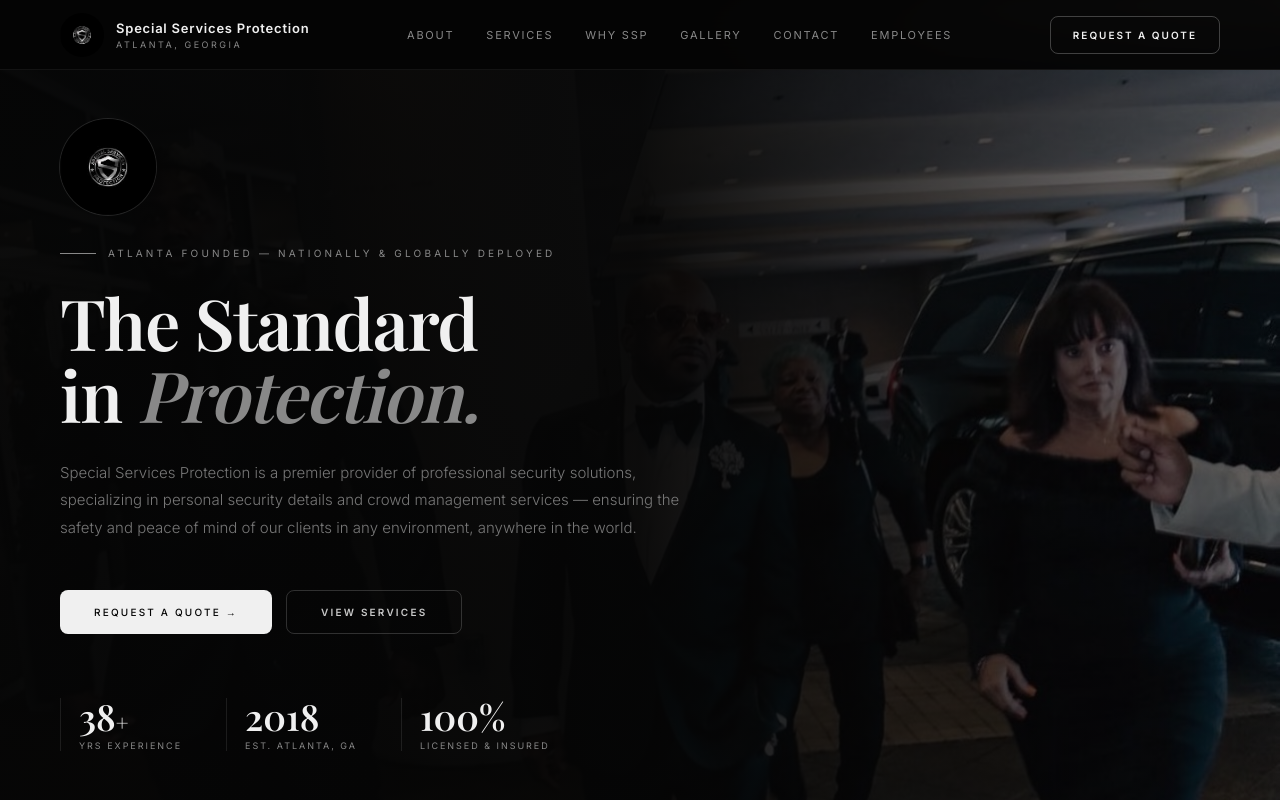
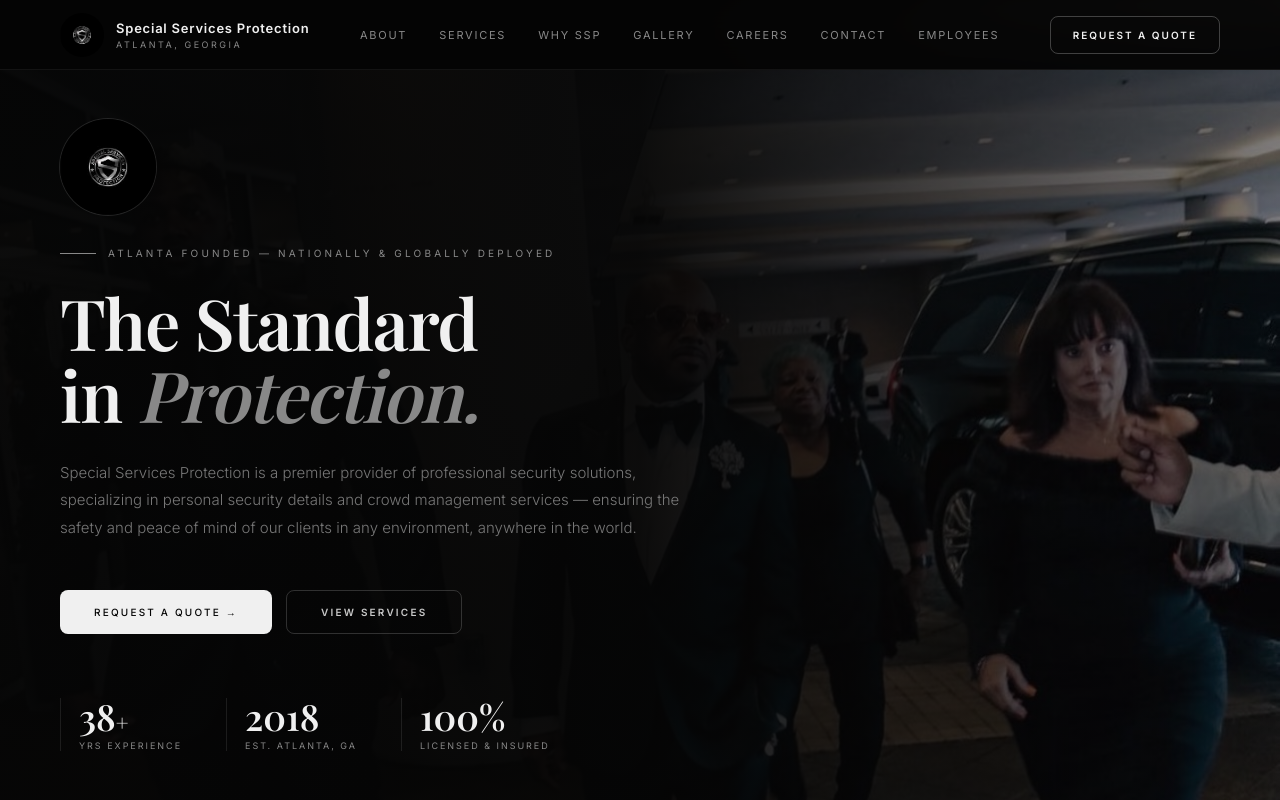
Before and after one commit to DijonLowery/specialservicesprotection-invoice, a React (Vite) app: page / in a window 1280 px wide. Shown: the top 800 px of the page. Built offline with nearby package versions, Linux system fonts and the light colour scheme.

Commit message:
Add Careers and Join the Team application links

```diff
--- a/src/sspWebsiteTemplate.js
+++ b/src/sspWebsiteTemplate.js
@@ -145,7 +145,7 @@ footer{background:var(--b);border-top:1px solid rgba(255,255,255,.04);padding:72
 .mt{font-family:"Playfair Display",serif;font-size:26px;color:var(--sb);margin-bottom:7px;}
 .ms{font-size:12px;color:var(--tm);margin-bottom:32px;font-weight:300;}
 .smsg{display:none;margin-top:14px;padding:14px;border:1px solid rgba(200,200,200,.12);font-size:12px;color:var(--s);}
-@media(max-width:1100px){.agrid,.fgrid{grid-template-columns:1fr;}.aimg,.fimg{height:460px;}.atxt,.ftxt{padding:60px 40px;}.wgrid,.cgrid{grid-template-columns:1fr;}.ftop{grid-template-columns:1fr 1fr;}.slist{grid-template-columns:1fr 1fr;}.sgrid{grid-template-columns:1fr 1fr;}}
+@media(max-width:1100px){.nlinks{gap:20px}.agrid,.fgrid{grid-template-columns:1fr;}.aimg,.fimg{height:460px;}.atxt,.ftxt{padding:60px 40px;}.wgrid,.cgrid{grid-template-columns:1fr;}.ftop{grid-template-columns:1fr 1fr;}.slist{grid-template-columns:1fr 1fr;}.sgrid{grid-template-columns:1fr 1fr;}}
 @media(max-width:768px){#nav{padding:0 24px;}.nlinks,.ncta{display:none;}.hbtn{display:flex;}.sec,.ctaw,footer,.tbar,.divl{padding-left:24px;padding-right:24px;}.hin{padding:0 24px;padding-top:70px;}.agrid,.fgrid,.wgrid,.cgrid,.fr,.ftop{grid-template-columns:1fr;}.atxt,.ftxt{padding:48px 24px;}.slist,.sgrid{grid-template-columns:1fr;}.ggrid{grid-template-columns:1fr 1fr;}.gi-w{aspect-ratio:4/3;}.gi-p{aspect-ratio:4/3;}.hstats{gap:20px;}}
 @media(max-width:560px){h1{font-size:54px;}.hstats{flex-direction:column;gap:18px;}.hstat{border-left:none;border-top:1px solid rgba(200,200,200,.1);padding-left:0;padding-top:16px;width:100%;}.ggrid{grid-template-columns:1fr;}.ctab{flex-direction:column;}.bs,.bo{width:100%;justify-content:center;}.modal{padding:40px 24px;}.fr{grid-template-columns:1fr;}.fbot{flex-direction:column;align-items:flex-start;}}
 `;
@@ -164,6 +164,7 @@ export const SSP_WEBSITE_HTML = String.raw`
     <a href="#services">Services</a>
     <a href="#why">Why SSP</a>
     <a href="#gallery">Gallery</a>
+    <a href="/apply">Careers</a>
     <a href="#contact">Contact</a>
     <a href="/login" data-login-link="true">Employees</a>
   </div>
@@ -175,6 +176,7 @@ export const SSP_WEBSITE_HTML = String.raw`
   <a href="#services" onclick="closeMenu()">Services</a>
   <a href="#why" onclick="closeMenu()">Why SSP</a>
   <a href="#gallery" onclick="closeMenu()">Gallery</a>
+  <a href="/apply" onclick="closeMenu()">Careers</a>
   <a href="#contact" onclick="closeMenu()">Contact</a>
   <a href="/login" data-login-link="true" onclick="closeMenu()">Employees</a>
 </div>
@@ -339,7 +341,7 @@ export const SSP_WEBSITE_HTML = String.raw`
   <div class="ftop">
     <div><img src="/image.png" alt="SSP" style="width:52px;height:52px;border-radius:50%;object-fit:cover;margin-bottom:16px;display:block;opacity:0.9;"><div class="fbn">Special Services Protection</div><div class="fbs">Atlanta, Georgia &mdash; Est. 2018</div><p class="fbd">A premier provider of professional security solutions. Founded in Atlanta. Deployed nationwide and internationally. Licensed, bonded, and committed to excellence.</p></div>
     <div><div class="fct">Services</div><div class="fcl"><a href="#services">Personal Security Details</a><a href="#services">Crowd Management</a><a href="#services">Risk Assessment</a><a href="#services">Event Security</a><a href="#services">Armed &amp; Unarmed Security Officers</a><a href="#services">Mobile Patrol</a></div></div>
-    <div><div class="fct">Company</div><div class="fcl"><a href="#about">Our Story</a><a href="#founder">The Founder</a><a href="#contact">Contact</a><a href="#" onclick="openQuote();return false;">Request Quote</a></div></div>
+    <div><div class="fct">Company</div><div class="fcl"><a href="#about">Our Story</a><a href="#founder">The Founder</a><a href="/apply">Join the Team</a><a href="#contact">Contact</a><a href="#" onclick="openQuote();return false;">Request Quote</a></div></div>
     <div><div class="fct">Deployment</div><div class="fcl"><a href="#">Atlanta, GA</a><a href="#">Greater Georgia</a><a href="#">Nationwide</a><a href="#">International</a></div></div>
   </div>
   <div class="fbot"><p>2025 Special Services Protection. All rights reserved.</p><div class="fbadges"><span class="fbadge">Licensed</span><span class="fbadge">Bonded</span><span class="fbadge">Insured</span></div></div>
```
